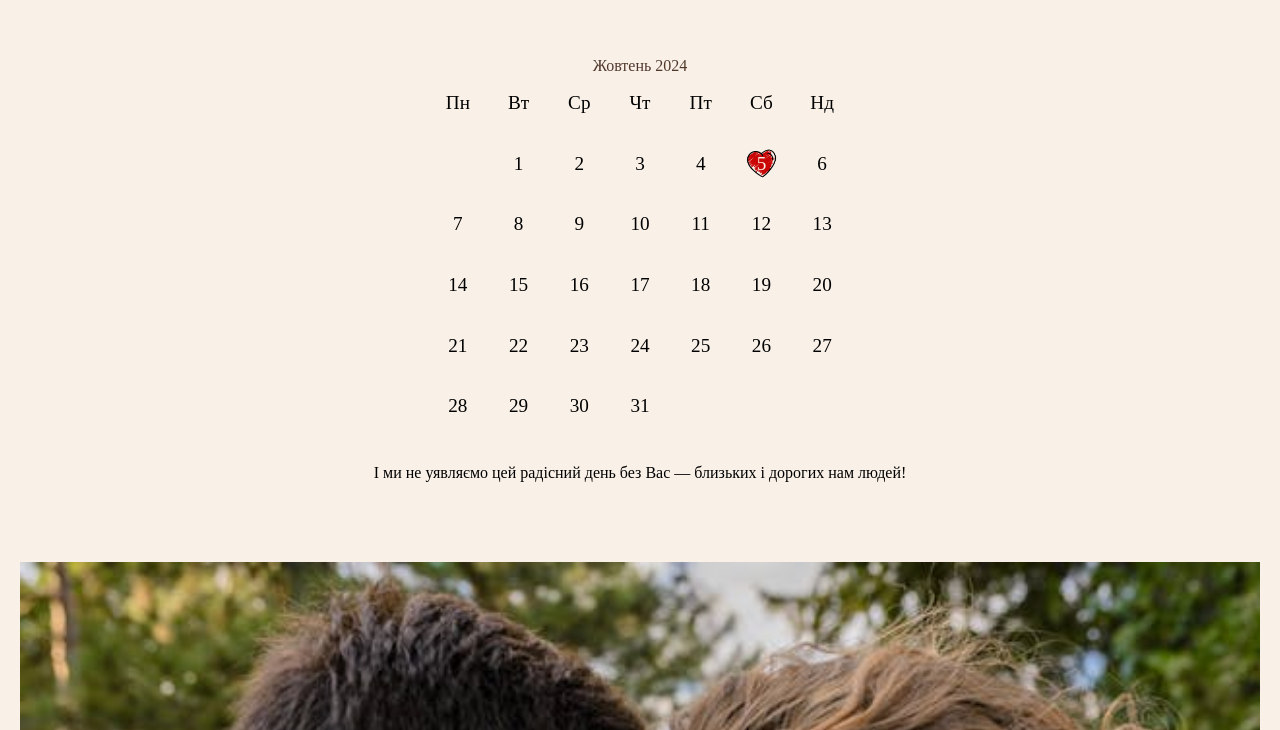
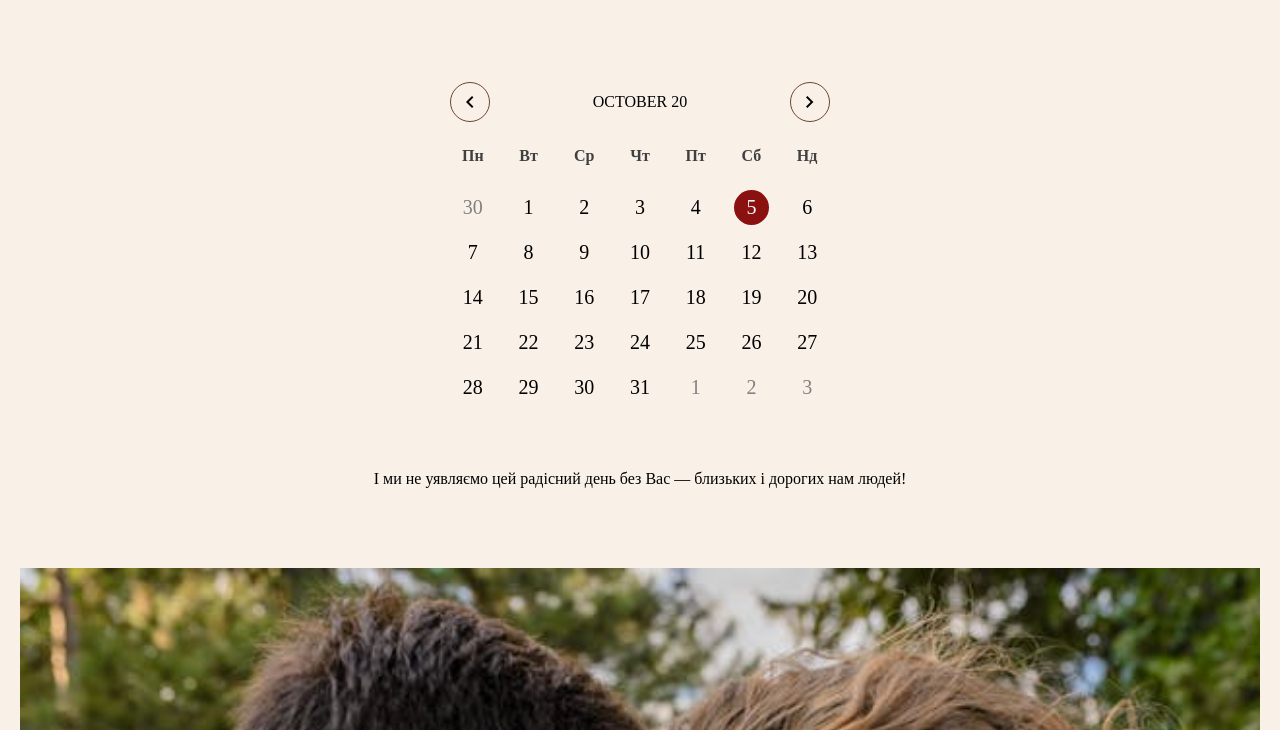
Before and after one commit to olh-sem/wedding_invitation_1, a plain HTML site: page index.html in a window 1280 px wide. Shown: the part 1170-1900 px from the top of the page. Drawn offline with nearby package versions, Linux system fonts and the light colour scheme; a web font is replaced by a local one.

Commit message:
added calendar

```diff
--- a/css/style.css
+++ b/css/style.css
@@ -56,7 +56,9 @@ p {
 }
 .notificationWedding {
   padding: 0 0px 40px 0;
-
+  display: flex;
+  flex-direction: column;
+  align-items: center;
 
 }
 .appeal {
@@ -90,7 +92,7 @@ p {
   margin-bottom: 20px;
   padding-bottom:10px ;
 }
-.calendarGroup {
+/* .calendarGroup {
   display: flex;
   align-items: center;
   flex-direction: column;
@@ -113,13 +115,96 @@ p {
   gap: 15px;
   align-items: center;
   justify-content: center;
+} */
+.calendarGroup {
+  width: 960px;
 }
+.wrapperCalendar {
+  min-width: 350px;
+  border-radius: 10px;
+  /* box-shadow: 0 0 10px rgb(138, 138, 138); */
+  /* border: 1px solid rgb(214, 214, 214); */
+  padding: 25px 35px;
+  display: flex;
+  flex-direction: column;
+  gap: 5px;
+  max-height: 100vh;
+  margin-bottom: 40px;
+}
+.headerCalendar {
+  display: flex;
+  justify-content: space-between;
+  align-items: center;
+}
+.monthYear {
+  text-transform:uppercase;
+  font-weight: 400;
+}
+.days {
+  display: grid;
+  grid-template-columns: repeat(7, 1fr);
+  gap: 5px;
+  font-size: 16px;
+  font-weight: 600;
+  color: rgb(64, 64, 64);
+}
+.day {
+  padding: 10px 0;
+  text-align: center;
+}
+.headerCalendar button {
+  width: 40px;
+  height: 40px;
+  border-radius: 50%;
+  /* border: 1px solid aliceblue; */
+  display: flex;
+  justify-content: center;
+  align-items: center;
+  cursor: pointer;
+  background-color:rgb(249, 241, 232);
+  transition: box-shadow 200ms ease-in;
+}
+.headerCalendar button:hover {
+  box-shadow: 0 0 5px gray;
 
-.date {
+}
+.dates {
+ display: grid;
+ grid-template-columns: repeat(7, 1fr);
+ gap: 5px;
+ justify-items: center;
+}
+.wrapperCalendar .date {
+  display: flex;
+  align-items: center;
+  justify-content: center;
+  color: black;
+  text-align: center;
+  cursor: pointer;
+  font-weight: 400;
+  border-radius: 50%;
+  width: 35px;
+  height: 35px;
+  transition: 200ms ease-in;
+  font-size: 18px;
+}
+.date:hover, .date.active {
+  background-color: rgb(139, 16, 16);
+  color: aliceblue;
+}
+.date.inactive {
+  color: rgb(129, 129, 129);
+  transition: 200ms ease-in;
+}
+.date.inactive:hover {
+  background-color: rgba(88, 88, 88, 0.5);
+  color: black;
+}
+/* .date {
   position: relative;
   color: rgb(249, 241, 232);
-}
-.date .ourDate {
+} */
+/* .date .ourDate {
   position: absolute;
   left: 50%;
   top: 50%;
@@ -128,7 +213,7 @@ p {
 }
 .date img {
   vertical-align: bottom;
-}
+} */
 .footerNotification {
   display: flex;
   justify-content: center;
@@ -658,7 +743,7 @@ button p:hover {
   .wrapperTiming {
     margin-bottom: 60px;
   }
-  .calendar {
+  /* .calendar {
     max-width:  350px;
     gap: 18px;
   }
@@ -669,6 +754,16 @@ button p:hover {
   }
   .month {
     font-size: 0.9rem;
+  } */
+  .wrapperCalendar {
+    width: 450px;
+    gap: 15px;
+  }
+  .dates, .days{
+    gap: 10px;
+  }
+  .wrapperCalendar .date {
+    font-size: 20px;
   }
   .cards h2 {
     font-size: 1.6rem;
@@ -775,9 +870,9 @@ button p:hover {
   .notificationWedding p {
     font-size: 1rem;
   }
-  .calendar p {
+  /* .calendar p {
     font-size: 1.2rem;
-  }
+  } */
   .cards p{
     font-size: 1rem;
   }
--- a/index.html
+++ b/index.html
@@ -8,6 +8,7 @@
   <link rel="preconnect" href="https://fonts.googleapis.com">
 <link rel="preconnect" href="https://fonts.gstatic.com" crossorigin>
 <link href="https://fonts.googleapis.com/css2?family=Bona+Nova+SC:ital,wght@0,400;0,700;1,400&display=swap" rel="stylesheet">
+<link rel="stylesheet" href="https://fonts.googleapis.com/css2?family=Material+Symbols+Outlined:opsz,wght,FILL,GRAD@20..48,100..700,0..1,-50..200" />
   <title>Wedding invitation</title>
 </head>
 <body>
@@ -36,51 +37,58 @@
           </div>
 
         </div>
-        <div class="calendarGroup">
-          <p class="month">Жовтень 2024</p>
-          <div class="calendar">
-            <p>Пн</p>
-            <p>Вт</p>
-            <p>Ср</p>
-            <p>Чт</p>
-            <p>Пт</p>
-            <p>Сб</p>
-            <p>Нд</p>
-            <p></p>
-            <p>1</p>
-            <p>2</p>
-            <p>3</p>
-            <p>4</p>
-            <div class="date">
-              <img src="images/love.png" alt="">
-              <p class="ourDate">5</p>
+        <!-- <div class="calendarGroup">
+          <div class="wrapperCalendar">
+            <div class="headerCalendar">
+              <button id="prevBtn">
+                <span class="material-symbols-outlined">
+                  chevron_left
+                  </span>
+              </button>
+              <div class="monthYear" id="monthYear"></div>
+              <button id="nextBtn">
+                <span class="material-symbols-outlined">
+                  chevron_right
+                  </span>
+              </button>
             </div>
-            <p>6</p>
-            <p>7</p>
-            <p>8</p>
-            <p>9</p>
-            <p>10</p>
-            <p>11</p>
-            <p>12</p>
-            <p>13</p>
-            <p>14</p>
-            <p>15</p>
-            <p>16</p>
-            <p>17</p>
-            <p>18</p>
-            <p>19</p>
-            <p>20</p>
-            <p>21</p>
-            <p>22</p>
-            <p>23</p>
-            <p>24</p>
-            <p>25</p>
-            <p>26</p>
-            <p>27</p>
-            <p>28</p>
-            <p>29</p>
-            <p>30</p>
-            <p>31</p>
+            <div class="days">
+              <div class="day">Пн</div>
+              <div class="day">Вт</div>
+              <div class="day">Ср</div>
+              <div class="day">Чт</div>
+              <div class="day">Пт</div>
+              <div class="day">Сб</div>
+              <div class="day">Нд</div>
+            </div>
+            <div class="dates" id="dates">
+            </div>
+          </div>
+        </div> -->
+        <div class="wrapperCalendar">
+          <div class="headerCalendar">
+            <button id="prevBtn">
+              <span class="material-symbols-outlined">
+                chevron_left
+                </span>
+            </button>
+            <div class="monthYear" id="monthYear"></div>
+            <button id="nextBtn">
+              <span class="material-symbols-outlined">
+                chevron_right
+                </span>
+            </button>
+          </div>
+          <div class="days">
+            <div class="day">Пн</div>
+            <div class="day">Вт</div>
+            <div class="day">Ср</div>
+            <div class="day">Чт</div>
+            <div class="day">Пт</div>
+            <div class="day">Сб</div>
+            <div class="day">Нд</div>
+          </div>
+          <div class="dates" id="dates">
           </div>
         </div>
         <div class="footerNotification">
@@ -248,13 +256,13 @@
 
       <div class=" wrapperQuestion active wrapperQuestion6">
         <h3>
-          ЧИ ПОТРІБЕН ТРАНСФЕР
-ДО МІСЦЯ СВЯТКУВАННЯ?
+          Будь ласка, зазначте ваші
+особливості нижче:
         </h3>
         <div class="question question6">
          <div class="choice choice6">
             <div class="guests guest6">
-              <input type="text">
+              <input type="text" >
             </div>
          </div>
         </div>
--- a/js/index.js
+++ b/js/index.js
@@ -61,6 +61,9 @@ ver.innerHTML = flipdown.version;
 
 
 
+
+
+
 let timer;
 let compareDate = new Date('2024-10-05T12:00:00.000+02:00');
 // compareDate.setDate(compareDate.getDate() + 5);
@@ -97,3 +100,61 @@ function timeBetweenDates(toDate){
   }
 
 }
+
+
+
+
+
+const monthYearElement = document.getElementById('monthYear');
+const datesElement = document.getElementById('dates');
+const prevBtnElement = document.getElementById('prevBtn');
+const nextBtnElement = document.getElementById('nextBtn');
+
+let currentDate = new Date('2024-10-05');
+
+
+const updateCalendar = () => {
+  const currentYear = currentDate.getFullYear();
+  const currentMonth = currentDate.getMonth();
+
+  const firstDay = new Date(currentYear, currentMonth, 0);
+  const lastDay = new Date(currentYear,currentMonth + 1, 0);
+  const totalDays = lastDay.getDate();
+  const firstDayIndex = firstDay.getDay();
+  const lastDayIndex = lastDay.getDay();
+
+  const monthYearString = currentDate.toLocaleString('default', {month: 'long', year: 'numeric'});
+  monthYearElement.textContent = monthYearString.slice(0, -2);
+
+  let datesHTML = '';
+
+  for (let i = firstDayIndex; i > 0; i--){
+    const prevDate = new Date(currentYear, currentMonth, 0 - i + 1);
+    datesHTML += `<div class="date inactive">${prevDate.getDate()}</div>`;
+  }
+
+  for (let i = 1; i <= totalDays; i++) {
+    const date = new Date(currentYear, currentMonth, i);
+    const activeClass = date.toDateString() === new Date('2024-10-05').toDateString() ? 'active' : '';
+    datesHTML += `<div class="date ${activeClass}">${i}</div>`;
+  }
+
+  for (let i = 1; i<=7 - lastDayIndex; i++) {
+    const nextDate = new Date(currentYear, currentMonth + 1, i);
+    datesHTML += `<div class="date inactive">${nextDate.getDate()}</div>`;
+  }
+
+  datesElement.innerHTML = datesHTML;
+}
+
+prevBtn.addEventListener('click', () => {
+  currentDate.setMonth(currentDate.getMonth() - 1);
+  updateCalendar();
+})
+
+nextBtn.addEventListener('click', () => {
+  currentDate.setMonth(currentDate.getMonth() + 1);
+  updateCalendar();
+})
+
+updateCalendar();
```
